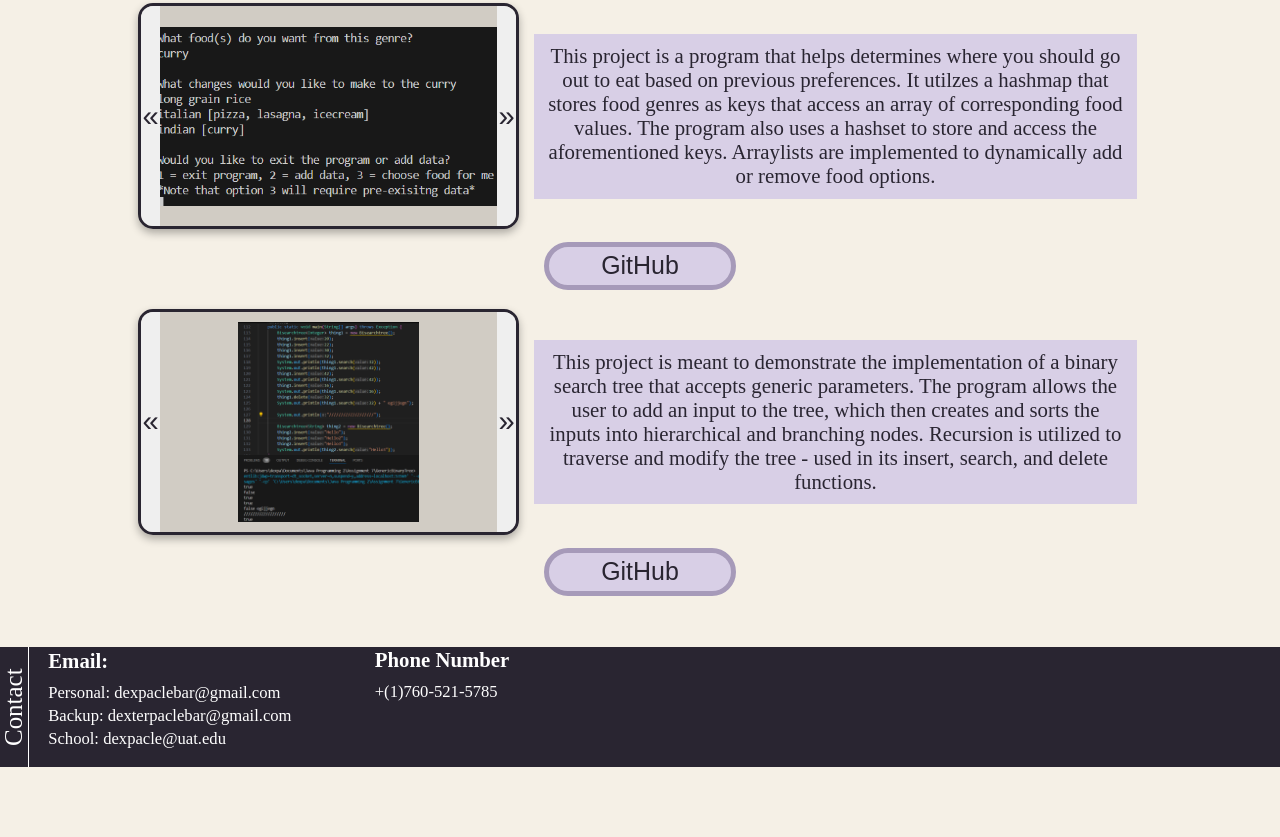
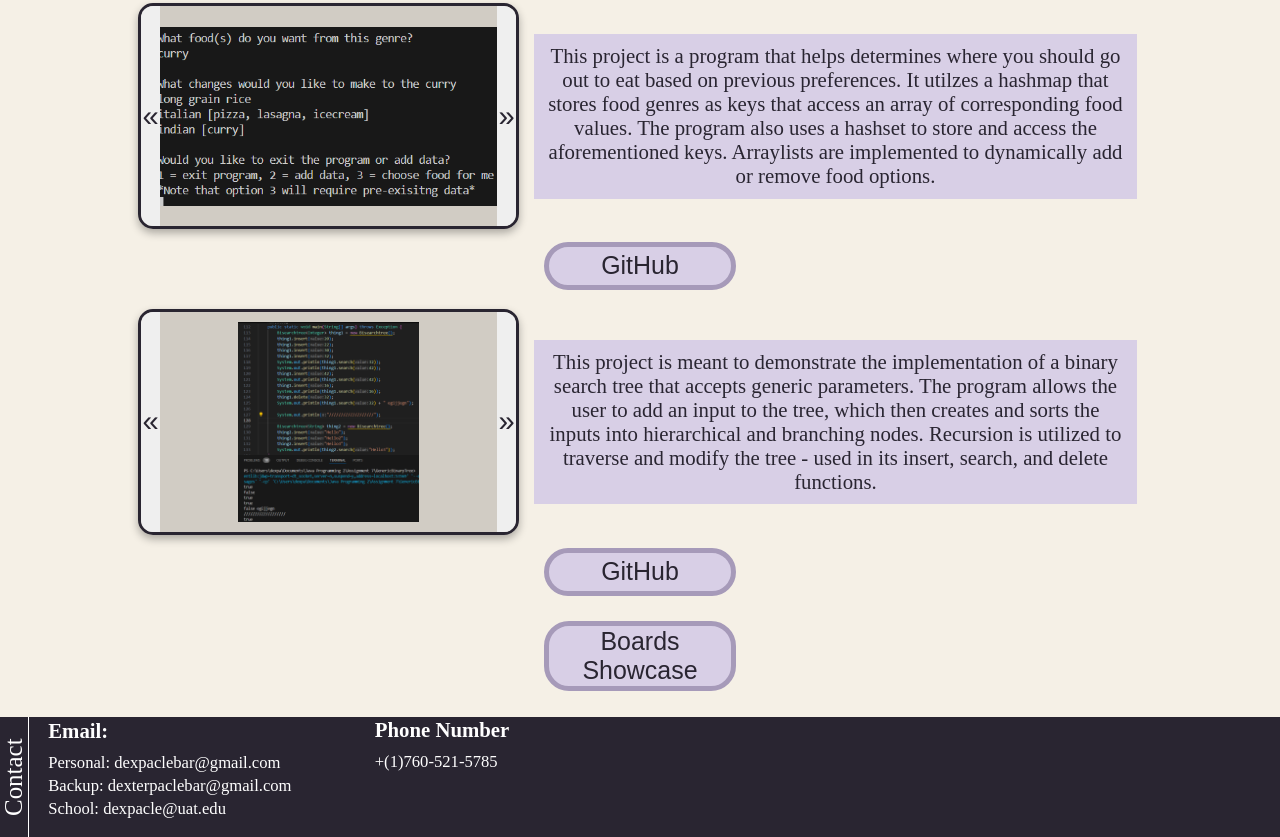
Before and after one commit to DexterPac/GetToKnowDexter, a plain HTML site: page Pages/Normal/BoardsNormal.html in a window 1280 px wide. Shown: the part 4435-5272 px from the top of the page. Before the commit the page ends 5202 px from the top, so only its background shows below. Drawn offline with Linux system fonts and the light colour scheme.

Commit message:
added boards showcase video

```diff
--- a/Pages/Normal/BoardsNormal.html
+++ b/Pages/Normal/BoardsNormal.html
@@ -319,6 +319,8 @@
                 <button class="objprojdemobtn" onclick="window.location.href='https://github.com/PeanutJar/GenericBinaryTreeCode.git'">GitHub</button>
             </div>
         </div>
+
+        <button class="objprojdemobtn" onclick="window.location.href='https://youtu.be/9gxO01F02xk'">Boards Showcase</button>
     </div>
 
     <!--------------------FOOTER CONTENT BOX----------------->
```
